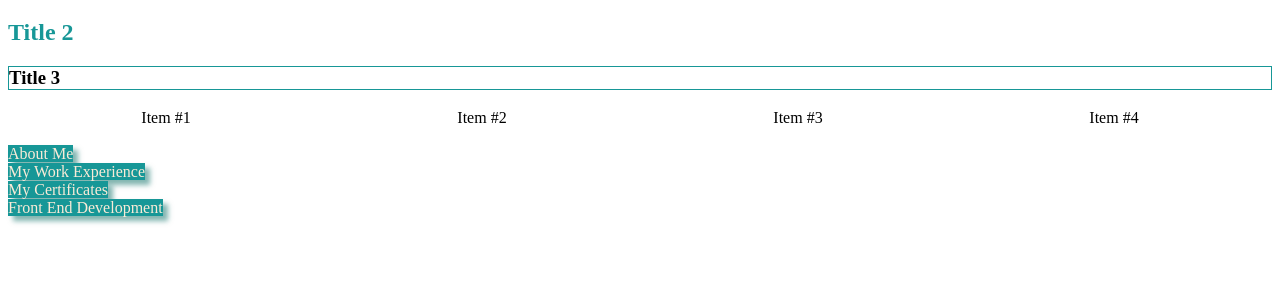
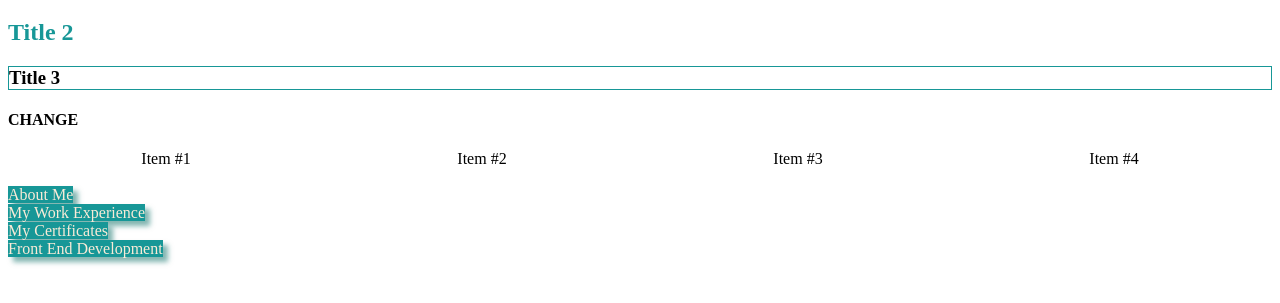
Before and after one commit to ApocalypseAnt/Main_Portfolio, a plain HTML site: page index.html in a window 1280 px wide. Shown: the part 61-364 px from the top of the page. Drawn offline with Linux system fonts and the light colour scheme.

Commit message:
Adding all initial HTML and CSS

```diff
--- a/index.html
+++ b/index.html
@@ -11,6 +11,7 @@
     <h1>My Portfolio</h1>
     <h2>Title 2</h2>
     <h3>Title 3</h3>
+    <h4>CHANGE</h4>
     <div class="items">
       <span>Item #1</span>
       <span>Item #2</span>
--- a/src/style.css
+++ b/src/style.css
@@ -10,6 +10,10 @@ h2 {
 h3 {
   border: 1px solid var(--primary-color);
 }
+h4 {
+  text-decoration: aqua;
+}
+
 a {
   background-color: var(--primary-color);
   color: antiquewhite;
```
Also changed, not shown: about.html (+1 -0 lines), certs/shecodes.html (+1 -0 lines), work.html (+1 -0 lines).
